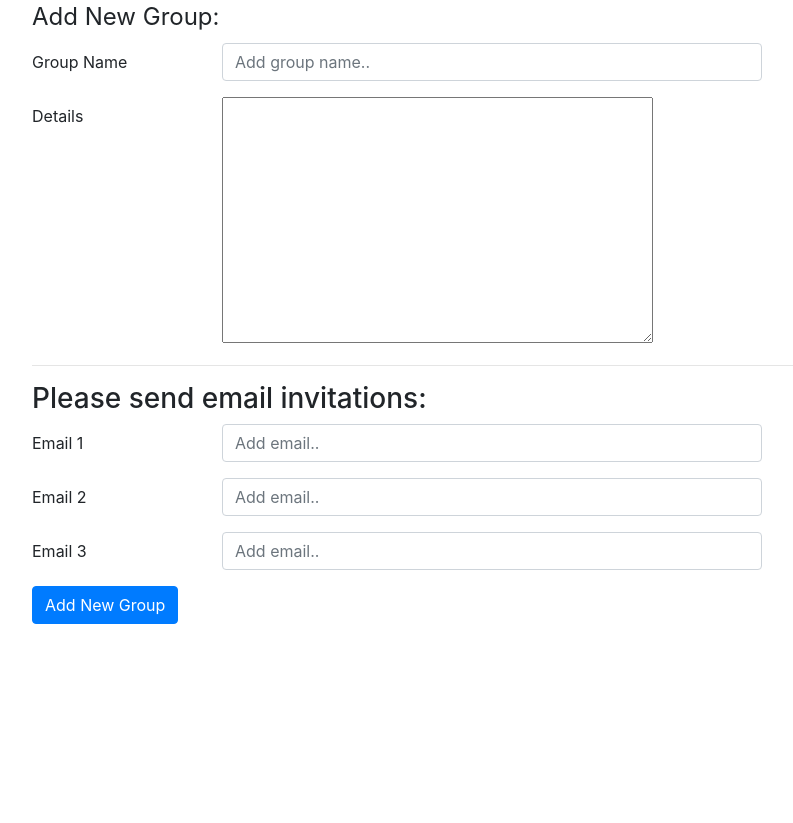
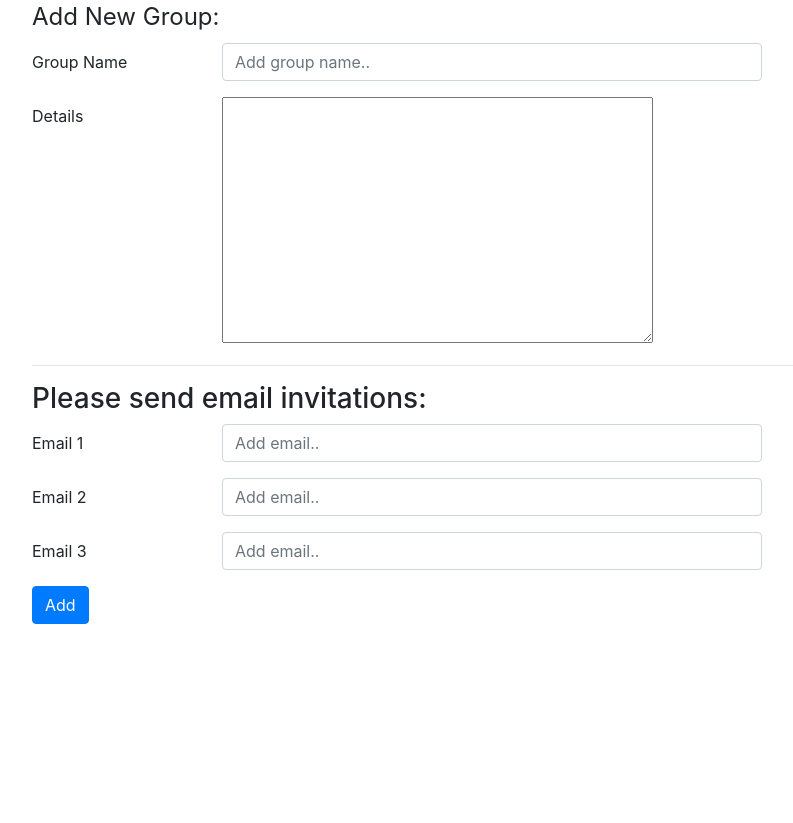
Before and after one commit to tibet10/dokpo, a Django app: page /groups/create/ in a window 1280 px wide. Shown: the part 57-880 px from the top of the page, without its empty margins (53-846 px from the left). Run offline with Django 3.2, Linux system fonts and the light colour scheme; the visitor is signed in with stand-in values (Sample User, id 1); some libraries are stand-ins or nearby versions.

Commit message:
group class based views

```diff
--- a/groups/forms.py
+++ b/groups/forms.py
@@ -12,23 +12,6 @@ class GroupForm(forms.ModelForm):
 
     details = forms.CharField(widget=forms.Textarea(), required=False, label="Details")
 
-    def __init__(self, *args, **kwargs):
-        super(GroupForm, self).__init__(*args, **kwargs)
-
-    def save(self, user, *args, **kwargs):
-        group = super(GroupForm, self).save(commit=False)
-        group.name = self.cleaned_data['name']
-        group.details = self.cleaned_data['details']
-        group.created_by = user
-        group.save()
-        return group
-
-    class Meta:
-        model = Groups
-        fields = ['name', 'details']
-
-
-class ExtraFieldForm(forms.Form):
     email_1 = forms.EmailField(label='Email 1', widget=forms.TextInput(
         attrs={
             'class': 'form-control',
@@ -49,3 +32,19 @@ class ExtraFieldForm(forms.Form):
             'placeholder': 'Add email..'
         }
     ), required=False)
+
+    def __init__(self, *args, **kwargs):
+        self.user = kwargs.pop('user', None)
+        super(GroupForm, self).__init__(*args, **kwargs)
+
+    def save(self, *args, **kwargs):
+        group = super(GroupForm, self).save(commit=False)
+        group.name = self.cleaned_data['name']
+        group.details = self.cleaned_data['details']
+        group.created_by = self.user
+        group.save()
+        return group
+
+    class Meta:
+        model = Groups
+        fields = ['name', 'details', 'email_1', 'email_2', 'email_3']
--- a/groups/templates/groups/create.html
+++ b/groups/templates/groups/create.html
@@ -13,38 +13,66 @@
          {% csrf_token %}
         <fieldset>
             <legend>{{ title }}:</legend>
-            {% for field in group_form %}
-                {{ field.errors }}
             <div class="form-group row">
-                        <label class="col-sm-2 col-form-label">{{ field.label }}</label>
+                    <label class="col-sm-2 col-form-label">{{ form.name.label }}</label>
                     <div class="col-sm-6">
-                            {{ field }}
+                        {{ form.name }}
                     </div>
-                        {% if field.help_text %}
+                    {% if field.name.help_text %}
                         <p class="help-inline">
-                                <small>{{ field.help_text }}</small>
+                            <small>{{ form.name.help_text }}</small>
                         </p>
                     {% endif %}
              </div>
-            {% endfor %}
-            <hr>
-            <h3>Please send email invitations:</h3>
-            {% for field in extra_form %}
             <div class="form-group row">
-                        <label class="col-sm-2 col-form-label">{{ field.label }}</label>
+                    <label class="col-sm-2 col-form-label">{{ form.details.label }}</label>
                     <div class="col-sm-6">
-                            {{ field }}
+                        {{ form.details }}
                     </div>
-                        {% if field.help_text %}
+                    {% if form.details.help_text %}
                         <p class="help-inline">
-                                <small>{{ field.help_text }}</small>
+                            <small>{{ form.details.help_text }}</small>
                         </p>
                     {% endif %}
              </div>
-            {% endfor %}
+            <hr>
+            <h3>Please send email invitations:</h3>
+              <div class="form-group row">
+                    <label class="col-sm-2 col-form-label">{{ form.email_1.label }}</label>
+                    <div class="col-sm-6">
+                        {{ form.email_1 }}
+                    </div>
+                    {% if field.email_1.help_text %}
+                        <p class="help-inline">
+                            <small>{{ form.email_1.help_text }}</small>
+                        </p>
+                    {% endif %}
+                </div>
+              <div class="form-group row">
+                    <label class="col-sm-2 col-form-label">{{ form.email_2.label }}</label>
+                    <div class="col-sm-6">
+                        {{ form.email_2 }}
+                    </div>
+                    {% if field.email_2.help_text %}
+                        <p class="help-inline">
+                            <small>{{ form.email_2.help_text }}</small>
+                        </p>
+                    {% endif %}
+                </div>
+              <div class="form-group row">
+                    <label class="col-sm-2 col-form-label">{{ form.email_3.label }}</label>
+                    <div class="col-sm-6">
+                        {{ form.email_3 }}
+                    </div>
+                    {% if field.email_3.help_text %}
+                        <p class="help-inline">
+                            <small>{{ form.email_3.help_text }}</small>
+                        </p>
+                    {% endif %}
+                </div>
         </fieldset>
         <div class="form-actions">
-            <button type="submit" class="btn btn-primary" >Add New Group</button>
+            <button type="submit" class="btn btn-primary" >Add</button>
         </div>
     </form>
     </div>
--- a/groups/templates/groups/detail.html
+++ b/groups/templates/groups/detail.html
@@ -10,7 +10,7 @@
 {% block body %}
  <div class="container">
     <div class="groups">
-        {{ description }}
+        {{ group.name }}
     </div>
  </div>
 {% endblock %}
--- a/groups/urls.py
+++ b/groups/urls.py
@@ -3,8 +3,14 @@ from . import views
 
 app_name = 'dokpo'
 
+# urlpatterns = [
+#     url(r'^$', views.home, name='home'),
+#     url(r'(?P<id>\d+)/$', views.group_detail, name='detail'),
+#     url(r'^create/$', views.group_create, name='create')
+# ]
+
 urlpatterns = [
-    url(r'^$', views.home, name='home'),
-    url(r'(?P<id>\d+)/$', views.group_detail, name='detail'),
-    url(r'^create/$', views.group_create, name='create')
+    url(r'^$', views.GroupView.as_view(), name='home'),
+    url(r'(?P<pk>\d+)/$', views.GroupDetail.as_view(), name='detail'),
+    url(r'^create/$', views.GroupFormView.as_view(), name='create')
 ]
--- a/groups/views.py
+++ b/groups/views.py
@@ -1,39 +1,55 @@
 from django.shortcuts import render, redirect, get_object_or_404
-from .forms import GroupForm, ExtraFieldForm
+from .forms import GroupForm
 from .models import Groups, GroupMembership, MemberStatus
+from django.views.generic import TemplateView, DetailView,FormView
+from core.utils.mixins import LoginRequiredMixin
 
 
-def home(request):
-    groups = Groups.objects.all()
-    return render(request, 'groups/index.html', {'description': 'Welcome to groups', 'groups': groups})
+class GroupView(LoginRequiredMixin, TemplateView):
+    template_name = 'groups/index.html'
+
+    def groups(self):
+        self.is_not_used()
+        groups = Groups.objects.all()
+        return groups
+
+    def is_not_used(self):
+        pass
+
+    def get_context_data(self, **kwargs):
+        context = super().get_context_data(**kwargs)
+        context['groups'] = self.groups()
+        context['description'] = 'Welcome to groups'
+        return context
 
 
-def group_detail(request, id):
-    group = get_object_or_404(Groups, pk=id)
-    return render(request, "groups/detail.html", {'group': group})
+class GroupDetail(LoginRequiredMixin, DetailView):
+    model = Groups
+    template_name = 'groups/detail.html'
+    context_object_name = 'group'
 
 
-def group_create(request):
-    if request.method == 'POST':
-        group_form = GroupForm(request.POST or None)
-        extra_form = ExtraFieldForm(request.POST or None)
-        if group_form.is_valid() and extra_form.is_valid():
-            group = group_form.save(user=request.user)
+class GroupFormView(LoginRequiredMixin, FormView):
+    template_name = "groups/create.html"
+    form_class = GroupForm
+    success_url = '/'
 
-            group_member = GroupMembership()
-            group_member.group = group
-            group_member.user = request.user
-            group_member.member_status = MemberStatus.objects.filter(name='Approved')[0]
-            group_member.save()
+    def get_form_kwargs(self):
+        kwargs = super(GroupFormView, self).get_form_kwargs()
+        if self.request.user:
+            kwargs['user'] = self.request.user
+        return kwargs
 
-            return redirect('groups:detail', id=group.pk)
-    else:
-        group_form = GroupForm()
-        extra_form = ExtraFieldForm()
+    def get_context_data(self, **kwargs):
+        context = super(GroupFormView, self).get_context_data(**kwargs)
+        context['title'] = 'Add New Group'
+        return context
 
-    context = {
-        'group_form': group_form,
-        'extra_form': extra_form,
-        'title': 'Add New Group'
-    }
-    return render(request, "groups/create.html", context)
+    def form_valid(self, form):
+        group = form.save()
+        group_member = GroupMembership()
+        group_member.group = group
+        group_member.user = group.created_by
+        group_member.member_status = MemberStatus.objects.filter(name='Approved')[0]
+        group_member.save()
+        return redirect('groups:detail', pk=group.pk)
```
Lines whose indentation alone changed are shown as unchanged.
